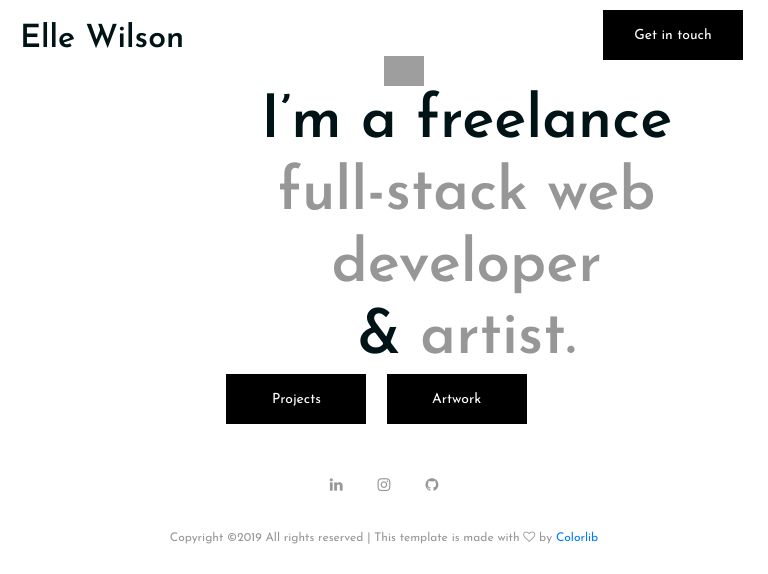
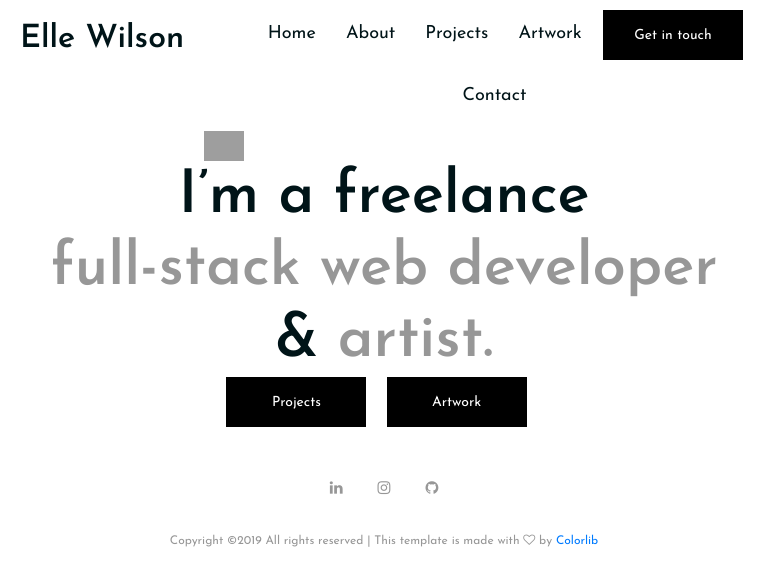
Before and after one commit to ellewilson96/web-portfolio, a PHP site: page / in a window 768 px wide. Shown: the top 574 px of the page. Run offline with PHP 8.4, Linux system fonts and the light colour scheme; grey boxes are pictures that could not be loaded.

Commit message:
final commit for may 1

```diff
--- a/css/style.css
+++ b/css/style.css
@@ -425,7 +425,7 @@
     Intro Section
 --------------------------*/
 .intro-section {
-  padding-top: 40px;
+  padding-top: 115px;
 }
 
 /*------------------------
@@ -611,6 +611,12 @@
 .canvas-container {
   width: 100%;
   height: auto;
+  margin-top: 115px;
+}
+
+.canvas {
+  margin: auto;
+
 }
 
 canvas {
@@ -622,8 +628,10 @@
 
 
 .button-container {
+  padding-left: 43%;
   padding-top: 10px;
   margin: auto;
+  display: block;
 }
 
 
@@ -693,8 +701,6 @@
 .thumb {
   margin-bottom: 30px;
 }
-
-
 
 
 /*------------------------
@@ -780,28 +786,6 @@
   .portfolio-item {
     height: 350px;
   }
-  .main-menu {
-    position: absolute;
-    background: #efefef;
-    min-width: 100%;
-    z-index: 999;
-    left: 0;
-    top: 80px;
-    padding-top: 15px;
-    display: none;
-  }
-  .main-menu ul li a {
-    padding: 10px 15px;
-    border-bottom: 1px solid #ddd;
-    display: block;
-    text-align: right;
-  }
-  .main-menu ul li {
-    display: block;
-  }
-  .main-menu ul li:last-child a {
-    border-bottom: none;
-  }
 }
 
 /* Large Mobile :480px. */
```
Also changed, not shown: draw.html (+11 -13 lines).
